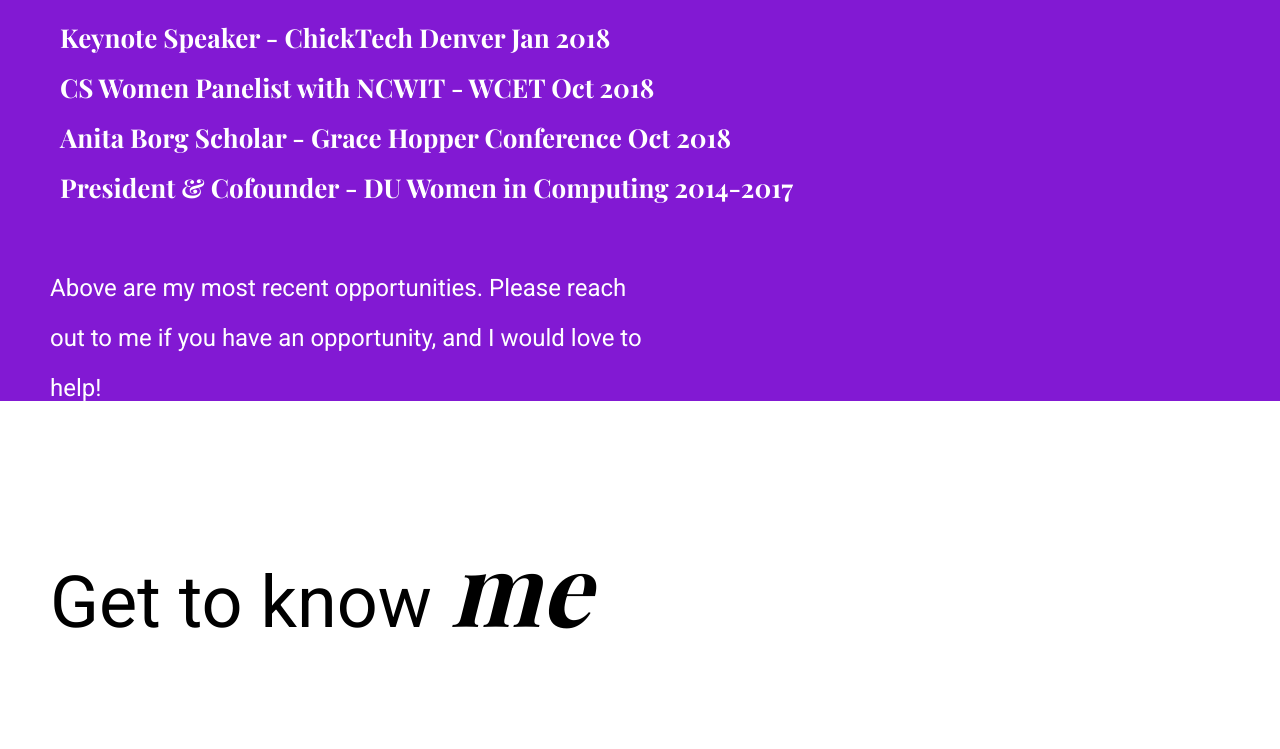
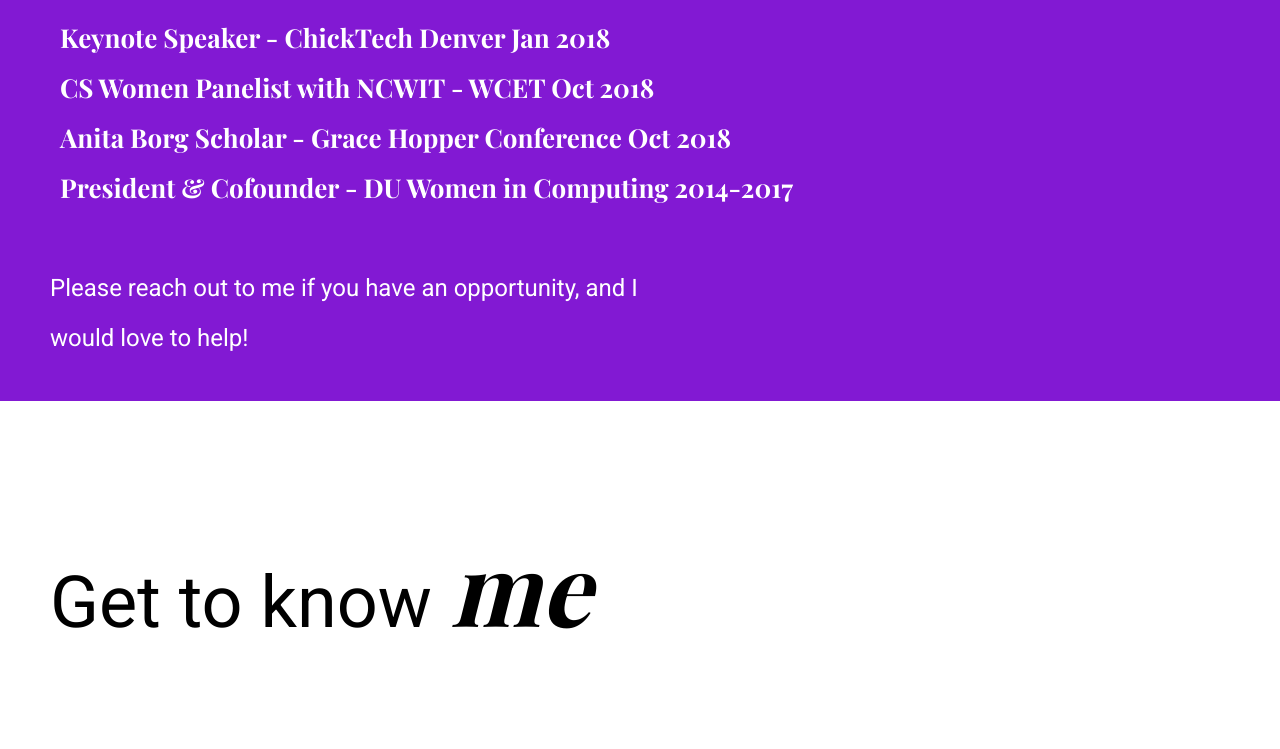
Before and after one commit to hannahapuan/hannahapuan.github.io, a plain HTML site: page index.html in a window 1280 px wide. Shown: the part 3719-4468 px from the top of the page. Drawn offline with nearby package versions, Linux system fonts and the light colour scheme; a web font is replaced by a local one.

Commit message:
updated wording in purple section

```diff
--- a/index.html
+++ b/index.html
@@ -156,7 +156,7 @@
           <br>
           <div data-aos="fade-up" data-aos-offset="200" data-aos-anchor-placement="center-bottom" data-aos-delay="200" data-aos-easing="ease-out-cubic"
             data-aos-duration="600">
-            <div class="bottom"> Above are my most recent opportunities. Please reach out to me if you have an opportunity, and I would love to help! </div>
+            <div class="bottom"> Please reach out to me if you have an opportunity, and I would love to help! </div>
           </div>
         </div>
       </div>
```
